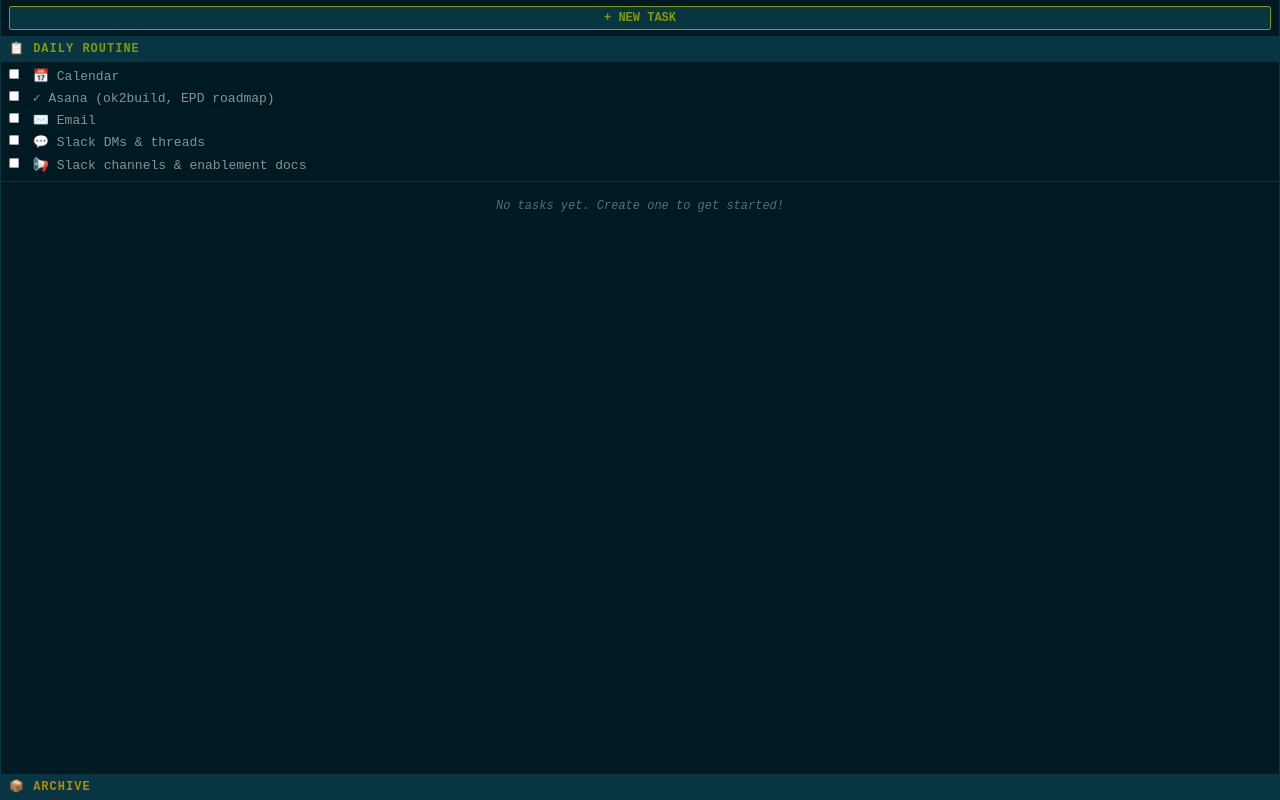
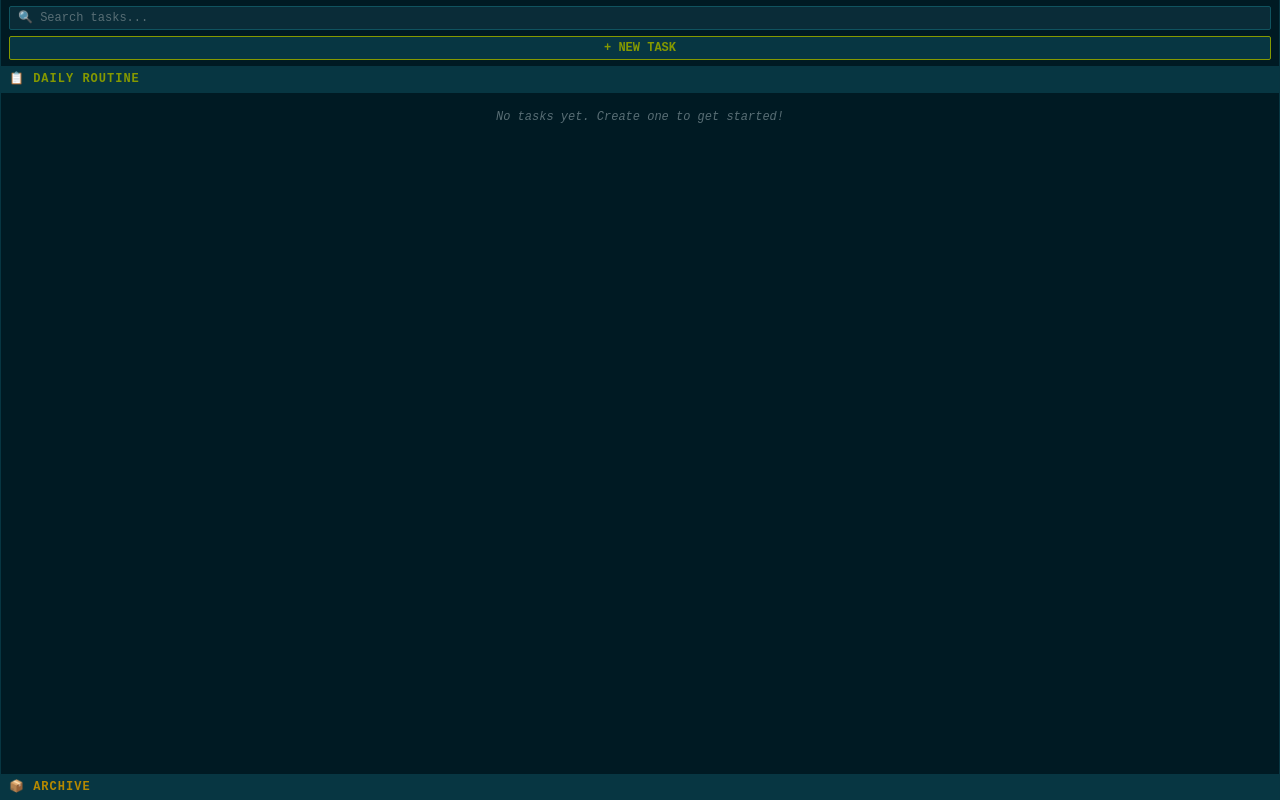
Before and after one commit to davettt/local-task-manager, a website: page public/index.html in a window 1280 px wide. Drawn offline with Linux system fonts and the light colour scheme; no server answers.

Commit message:
Closes #4 to include text filter input; also fix for daily routine toggle to default to closed

```diff
--- a/public/css/style.css
+++ b/public/css/style.css
@@ -150,6 +150,32 @@
 .header-section {
   padding: 6px 8px;
   border-bottom: 1px solid #073642;
+  display: flex;
+  flex-direction: column;
+  gap: 6px;
+}
+
+.search-input {
+  width: 100%;
+  padding: 4px 8px;
+  background-color: #0a2c38;
+  color: #839496;
+  border: 1px solid #10535f;
+  border-radius: 2px;
+  font-family: 'Courier New', monospace;
+  font-size: 12px;
+  transition: all 150ms ease;
+}
+
+.search-input::placeholder {
+  color: #586e75;
+}
+
+.search-input:focus {
+  outline: none;
+  border-color: #2aa198;
+  box-shadow: 0 0 6px rgba(42, 161, 152, 0.3);
+  color: #2aa198;
 }
 
 .add-button {
--- a/public/index.html
+++ b/public/index.html
@@ -28,6 +28,12 @@
 
       <!-- Header Section -->
       <div class="header-section">
+        <input
+          type="text"
+          id="search-input"
+          class="search-input"
+          placeholder="🔍 Search tasks..."
+        />
         <button id="add-task-btn" class="add-button">+ NEW TASK</button>
       </div>
 
@@ -36,7 +42,7 @@
         <div class="daily-checklist-header" id="daily-checklist-toggle">
           📋 Daily Routine
         </div>
-        <div class="daily-checklist-content" id="daily-checklist-list">
+        <div class="daily-checklist-content hidden" id="daily-checklist-list">
           <label class="checklist-item">
             <input
               type="checkbox"
--- a/public/js/app.js
+++ b/public/js/app.js
@@ -14,6 +14,7 @@
     this.activeTaskId = null;
     this.editingTaskId = null;
     this.editingActiveTask = false;
+    this.searchQuery = '';
 
     this.init();
   }
@@ -31,6 +32,15 @@
    * Attach all event listeners
    */
   attachEventListeners() {
+    // Search input
+    const searchInput = document.getElementById('search-input');
+    if (searchInput) {
+      searchInput.addEventListener('input', (e) => {
+        this.searchQuery = e.target.value.toLowerCase();
+        this.render();
+      });
+    }
+
     // Modal controls
     const addTaskBtn = document.getElementById('add-task-btn');
     const modalClose = document.getElementById('modal-close');
@@ -140,6 +150,21 @@
   }
 
   /**
+   * Filter tasks by search query
+   * @param {Array} tasks - Tasks to filter
+   * @returns {Array} Filtered tasks
+   */
+  filterTasksBySearch(tasks) {
+    if (!this.searchQuery) {
+      return tasks;
+    }
+
+    return tasks.filter((task) =>
+      task.description.toLowerCase().includes(this.searchQuery)
+    );
+  }
+
+  /**
    * Sort tasks by due date/time (most urgent first)
    * @param {Array} tasks - Tasks to sort
    * @returns {Array} Sorted tasks
@@ -175,6 +200,9 @@
   render() {
     // Separate in-progress task from regular tasks
     let regularTasks = this.tasks.filter((task) => !task.inProgress);
+
+    // Filter tasks by search query
+    regularTasks = this.filterTasksBySearch(regularTasks);
 
     // Sort tasks by due date (most urgent first)
     regularTasks = this.sortTasksByDueDate(regularTasks);
```
